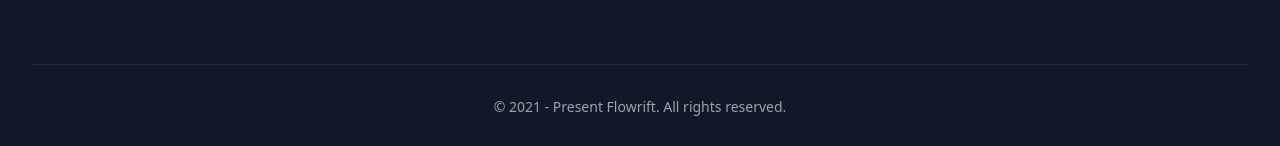
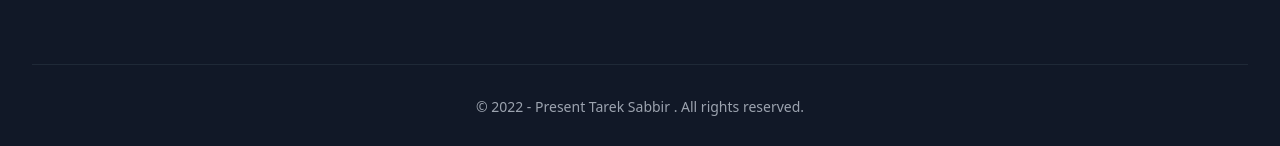
Before and after one commit to tareksabbir/rezas-studio, a React (Create React App) app: page / in a window 1280 px wide. Shown: the part 4224-4370 px from the top of the page. Built offline with nearby package versions, Linux system fonts and the light colour scheme; no server answers.

Commit message:
more update

```diff
--- a/public/index.html
+++ b/public/index.html
@@ -1,14 +1,12 @@
 <!DOCTYPE html>
 <html lang="en">
+
 <head>
   <meta charset="utf-8" />
   <link rel="icon" href="%PUBLIC_URL%/favicon.ico" />
   <meta name="viewport" content="width=device-width, initial-scale=1" />
   <meta name="theme-color" content="#000000" />
-    <meta
-      name="description"
-      content="Web site created using create-react-app"
-    />
+  <meta name="description" content="Web site created using create-react-app" />
   <link rel="apple-touch-icon" href="%PUBLIC_URL%/logo192.png" />
   <!--
       manifest.json provides metadata used when your web app is installed on a
@@ -24,8 +22,9 @@
       work correctly both with client-side routing and a non-root public URL.
       Learn how to configure a non-root public URL by running `npm run build`.
     -->
-    <title>React App</title>
+  <title>Rezas Studio</title>
 </head>
+
 <body>
   <noscript>You need to enable JavaScript to run this app.</noscript>
   <div id="root"></div>
@@ -40,4 +39,5 @@
       To create a production bundle, use `npm run build` or `yarn build`.
     -->
 </body>
+
 </html>
--- a/src/Components/Footer/Footer.js
+++ b/src/Components/Footer/Footer.js
@@ -140,7 +140,7 @@ const Footer = () => {
 
                     </div>
 
-                    <div className="text-gray-400 text-sm text-center border-t border-gray-800 py-8">© 2021 - Present Flowrift. All rights reserved.</div>
+                    <div className="text-gray-400 text-sm text-center border-t border-gray-800 py-8">© 2022 - Present Tarek Sabbir . All rights reserved.</div>
                 </footer>
             </div>
         </>
```
Lines whose indentation alone changed are shown as unchanged.
